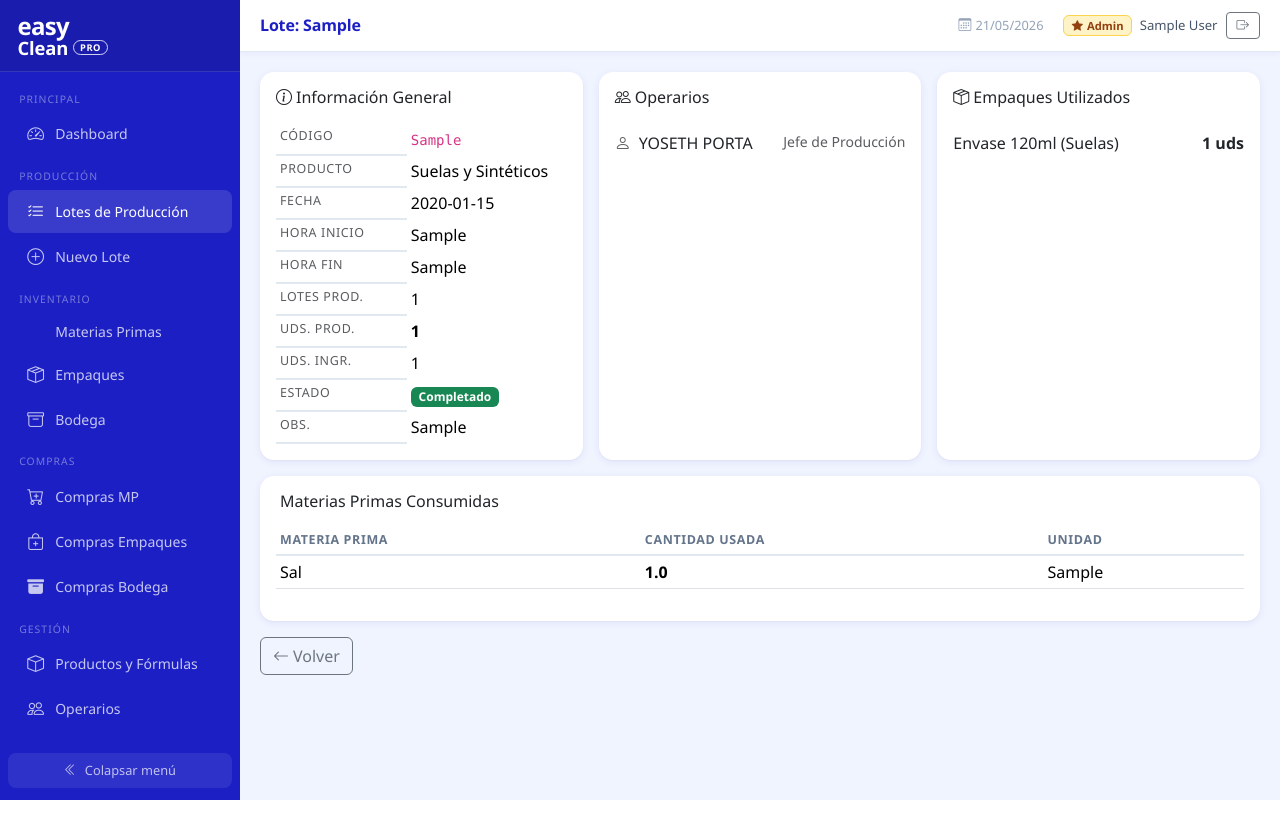
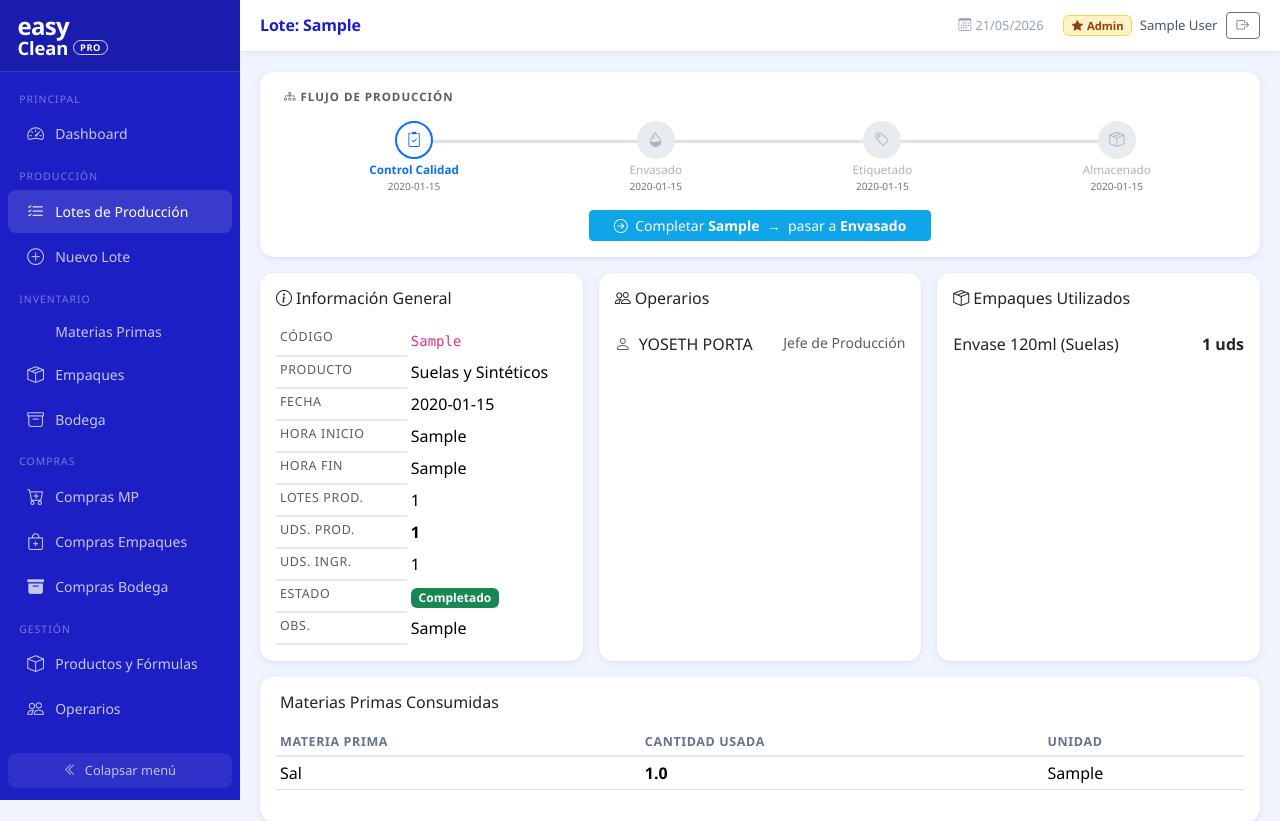
Before and after one commit to portajorge04-hash/easyclean-inventario, a Flask app: page /produccion/1 in a window 1280 px wide. Shown: the top 821 px of the page. Before the commit the page ends 800 px from the top, so only its background shows below. Run offline with Flask 3, Linux system fonts and the light colour scheme; the visitor is signed in with stand-in values (Sample User, id 1); data comes from the database, SQL or seed files in the repository; tables that the repository leaves empty hold one stand-in row (values such as "Sample post"); some libraries are stand-ins or nearby versions.

Commit message:
feat: flujo de fases de producción (Control Calidad → Envasado → Etiquetado → Almacenado)
- Migración v005 agrega columnas fase_actual y fechas por fase a lotes_produccion
- Lotes existentes 'Completado' se migran automáticamente a fase 'Almacenado'
- Nueva ruta POST /produccion/<id>/avanzar-fase avanza el lote al siguiente paso
- Al llegar a 'Almacenado': estado='Completado' y unidades_ingresadas se llenan solas
- Stepper visual con íconos y timestamps en la página de detalle del lote
- Badge de fase en el listado reemplaza el badge de estado genérico

Co-Authored-By: Claude Sonnet 4.6 <noreply@anthropic.com>

```diff
--- a/app.py
+++ b/app.py
@@ -354,6 +354,8 @@ def formula_json(producto_id, num_lotes):
         'empaques': [{k: e[k] for k in e.keys()} for e in empaques]
     })
 
+FASES_PRODUCCION = ['Control Calidad', 'Envasado', 'Etiquetado', 'Almacenado']
+
 @app.route('/produccion/<int:lote_id>')
 def produccion_detalle(lote_id):
     db = get_db()
@@ -383,9 +385,16 @@ def produccion_detalle(lote_id):
         WHERE lc.lote_id=?
     """, (lote_id,)).fetchall()
 
+    fase_actual = lote['fase_actual'] if lote['fase_actual'] else 'Control Calidad'
+    fase_idx = FASES_PRODUCCION.index(fase_actual) if fase_actual in FASES_PRODUCCION else 0
+    siguiente_fase = FASES_PRODUCCION[fase_idx + 1] if fase_idx < len(FASES_PRODUCCION) - 1 else None
+
     db.close()
-    return render_template('produccion_detalle.html', lote=lote, operarios=operarios,
-                           consumo_mp=consumo_mp, consumo_emp=consumo_emp)
+    return render_template('produccion_detalle.html',
+        lote=lote, operarios=operarios,
+        consumo_mp=consumo_mp, consumo_emp=consumo_emp,
+        fase_idx=fase_idx, siguiente_fase=siguiente_fase, fases=FASES_PRODUCCION,
+    )
 
 @app.route('/produccion/<int:lote_id>/editar', methods=['GET', 'POST'])
 @admin_required
@@ -552,6 +561,56 @@ def eliminar_lote(lote_id):
     flash(f'Lote {lote["codigo_lote"]} eliminado. El stock fue revertido correctamente.', 'success')
     db.close()
     return redirect(url_for('produccion_lista'))
+
+@app.route('/produccion/<int:lote_id>/avanzar-fase', methods=['POST'])
+def avanzar_fase(lote_id):
+    db = get_db()
+    lote = db.execute("SELECT * FROM lotes_produccion WHERE id=?", (lote_id,)).fetchone()
+    if not lote:
+        flash('Lote no encontrado.', 'danger')
+        db.close()
+        return redirect(url_for('produccion_lista'))
+
+    fase_actual = lote['fase_actual'] or 'Control Calidad'
+    if fase_actual not in FASES_PRODUCCION:
+        fase_actual = 'Control Calidad'
+    idx = FASES_PRODUCCION.index(fase_actual)
+
+    if idx >= len(FASES_PRODUCCION) - 1:
+        flash('Este lote ya completó todas las fases.', 'info')
+        db.close()
+        return redirect(url_for('produccion_detalle', lote_id=lote_id))
+
+    nueva_fase = FASES_PRODUCCION[idx + 1]
+    ahora = datetime.now().strftime('%Y-%m-%d %H:%M')
+
+    col_ts = {
+        'Control Calidad': 'fecha_control_calidad',
+        'Envasado':        'fecha_envasado',
+        'Etiquetado':      'fecha_etiquetado',
+    }.get(fase_actual)
+
+    if nueva_fase == 'Almacenado':
+        db.execute(f"""
+            UPDATE lotes_produccion
+            SET fase_actual=?, {col_ts}=?, fecha_almacenamiento=?,
+                estado='Completado',
+                unidades_ingresadas=COALESCE(unidades_producidas, unidades_ingresadas)
+            WHERE id=?
+        """, (nueva_fase, ahora, ahora, lote_id))
+    else:
+        db.execute(f"""
+            UPDATE lotes_produccion
+            SET fase_actual=?, {col_ts}=?
+            WHERE id=?
+        """, (nueva_fase, ahora, lote_id))
+
+    registrar_log(db, 'Avanzar fase', 'Producción',
+                  f'Lote {lote["codigo_lote"]} avanzó a: {nueva_fase} ({session.get("nombre","")})')
+    db.commit()
+    flash(f'Fase completada — Lote avanzó a: {nueva_fase}', 'success')
+    db.close()
+    return redirect(url_for('produccion_detalle', lote_id=lote_id))
 
 # ─── Inventario Materias Primas ────────────────────────────────────────────────
 
--- a/database.py
+++ b/database.py
@@ -685,11 +685,36 @@ def _mig_v004_restore_backup_20260504(db):
               738655.0, 105585.0, 'FAC-ENVDUQ-001', ''))
 
 
+def _mig_v005_fases_produccion(db):
+    """Añade columnas de fases al flujo de producción."""
+    cols = [
+        ("fase_actual",           "TEXT DEFAULT 'Control Calidad'"),
+        ("fecha_control_calidad", "TEXT"),
+        ("fecha_envasado",        "TEXT"),
+        ("fecha_etiquetado",      "TEXT"),
+        ("fecha_almacenamiento",  "TEXT"),
+    ]
+    for col_name, col_def in cols:
+        try:
+            db.execute(f"ALTER TABLE lotes_produccion ADD COLUMN {col_name} {col_def}")
+            db.commit()
+        except Exception:
+            pass  # La columna ya existe
+    # Lotes ya completados → marcarlos como Almacenados (ya están en bodega)
+    db.execute("""
+        UPDATE lotes_produccion
+        SET fase_actual = 'Almacenado'
+        WHERE estado = 'Completado'
+    """)
+    db.commit()
+
+
 MIGRACIONES = [
     ('v001_datos_iniciales',  _mig_v001_datos_iniciales),
     ('v002_articulos_bodega', _mig_v002_articulos_bodega),
     ('v003_usuarios',         _mig_v003_usuarios),
     ('v004_restore_backup_20260504', _mig_v004_restore_backup_20260504),
+    ('v005_fases_produccion', _mig_v005_fases_produccion),
 ]
 
 # ─── Guardia de datos (corre en CADA arranque) ────────────────────────────────
--- a/templates/produccion_detalle.html
+++ b/templates/produccion_detalle.html
@@ -3,6 +3,64 @@
 {% block page_title %}Lote: {{ lote['codigo_lote'] }}{% endblock %}
 
 {% block content %}
+<!-- ── FLUJO DE PRODUCCIÓN ────────────────────────────────────── -->
+<div class="card mb-3">
+  <div class="card-body py-3 px-4">
+    <p class="text-muted fw-bold mb-3" style="font-size:.72rem;letter-spacing:1px;text-transform:uppercase">
+      <i class="bi bi-diagram-3 me-1"></i>Flujo de Producción
+    </p>
+
+    <div class="d-flex align-items-start position-relative">
+      <div class="position-absolute" style="height:3px;background:#dee2e6;top:19px;left:12.5%;right:12.5%;z-index:0;"></div>
+
+      {% set iconos = ['bi-clipboard2-check','bi-droplet-half','bi-tag','bi-box-seam'] %}
+      {% set fechas = [lote['fecha_control_calidad'], lote['fecha_envasado'], lote['fecha_etiquetado'], lote['fecha_almacenamiento']] %}
+
+      {% for fase in fases %}
+      {% set i = loop.index0 %}
+      {% set done = i < fase_idx %}
+      {% set active = i == fase_idx %}
+      <div class="text-center flex-fill position-relative" style="z-index:1">
+        <div class="mx-auto rounded-circle d-flex align-items-center justify-content-center mb-1"
+             style="width:38px;height:38px;font-size:.95rem;
+             {% if done %}background:#198754;color:#fff;
+             {% elif active %}border:2.5px solid #0d6efd;color:#0d6efd;background:#fff;
+             {% else %}background:#e9ecef;color:#adb5bd;{% endif %}">
+          {% if done %}<i class="bi bi-check-lg"></i>
+          {% else %}<i class="bi {{ iconos[i] }}"></i>{% endif %}
+        </div>
+        <div style="font-size:.73rem;line-height:1.2;
+                    font-weight:{% if active %}700{% else %}500{% endif %};
+                    color:{% if done %}#198754{% elif active %}#0d6efd{% else %}#adb5bd{% endif %}">
+          {{ fase }}
+        </div>
+        {% if fechas[i] %}
+        <div style="font-size:.63rem;color:#6c757d;margin-top:2px">{{ fechas[i] }}</div>
+        {% elif active %}
+        <div style="font-size:.63rem;color:#0d6efd;margin-top:2px">← Actual</div>
+        {% endif %}
+      </div>
+      {% endfor %}
+    </div>
+
+    <div class="text-center mt-3">
+      {% if siguiente_fase %}
+      <form method="POST" action="/produccion/{{ lote['id'] }}/avanzar-fase" style="display:inline">
+        <button type="submit" class="btn btn-primary btn-sm px-4">
+          <i class="bi bi-arrow-right-circle me-1"></i>
+          Completar <strong>{{ lote['fase_actual'] or 'Control Calidad' }}</strong>
+          &nbsp;→&nbsp; pasar a <strong>{{ siguiente_fase }}</strong>
+        </button>
+      </form>
+      {% else %}
+      <span class="badge bg-success px-3 py-2" style="font-size:.8rem">
+        <i class="bi bi-check-circle me-1"></i>Todas las fases completadas — Lote en bodega
+      </span>
+      {% endif %}
+    </div>
+  </div>
+</div>
+<!-- ─────────────────────────────────────────────────────────── -->
 <div class="row g-3">
   <!-- Info General -->
   <div class="col-md-4">
```
Also changed, not shown: templates/produccion_lista.html (+9 -2 lines).
